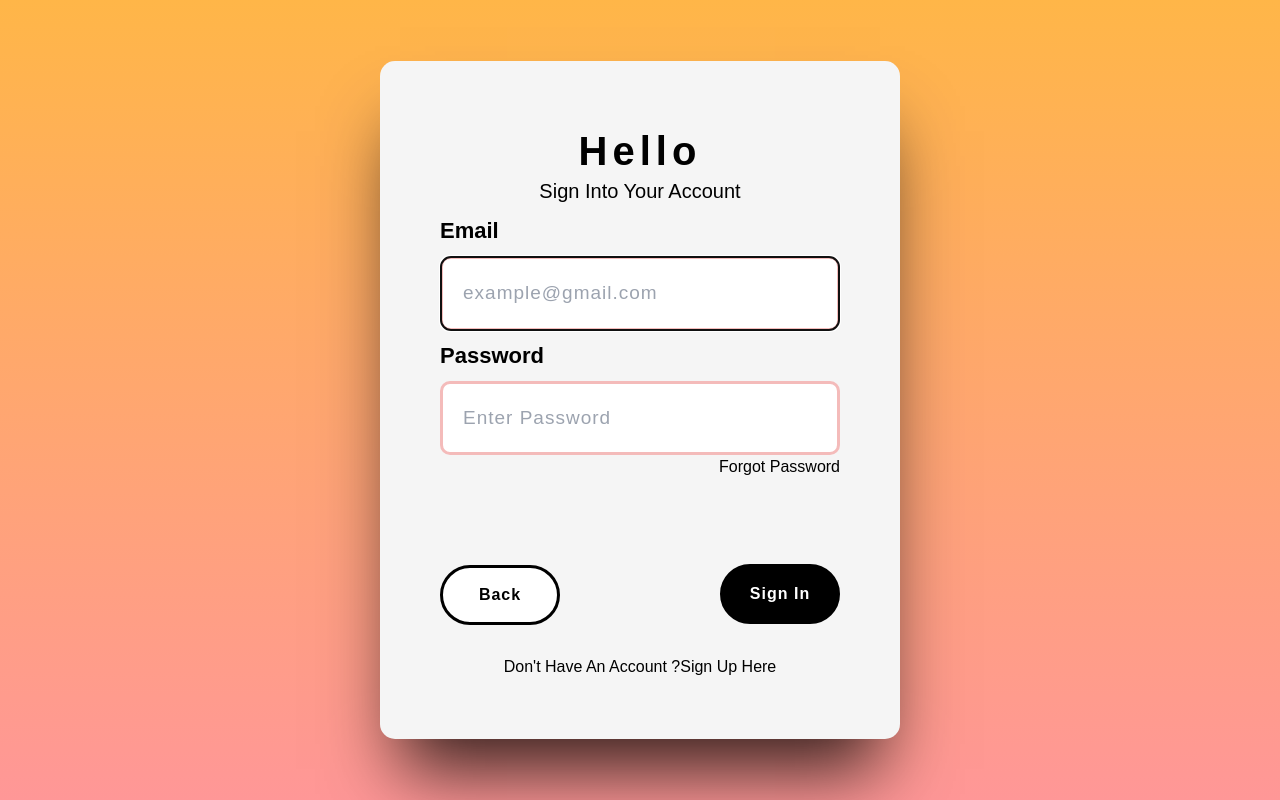
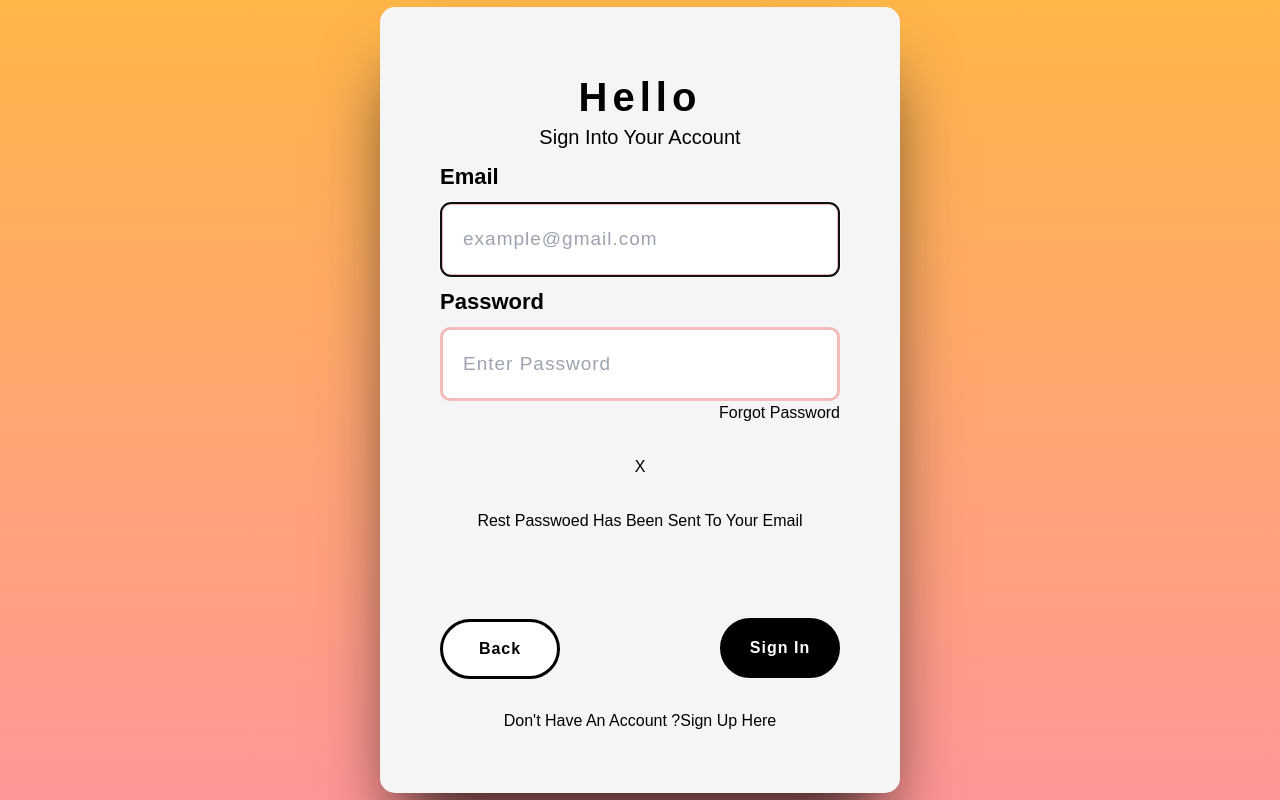
Before and after one commit to Chrstphr9/Form, a React (Create React App) app: page / in a window 1280 px wide. Built offline with nearby package versions, Linux system fonts and the light colour scheme.

Commit message:
changed useState Value to true

```diff
--- a/src/components/Login/Login.jsx
+++ b/src/components/Login/Login.jsx
@@ -8,7 +8,7 @@ import Modal from '../../Modal';
 
 
 const Login = () => {
-  const [ openModal, setOpenModal ] = useState(false)
+  const [ openModal, setOpenModal ] = useState(true)
 
 
   return (
```
